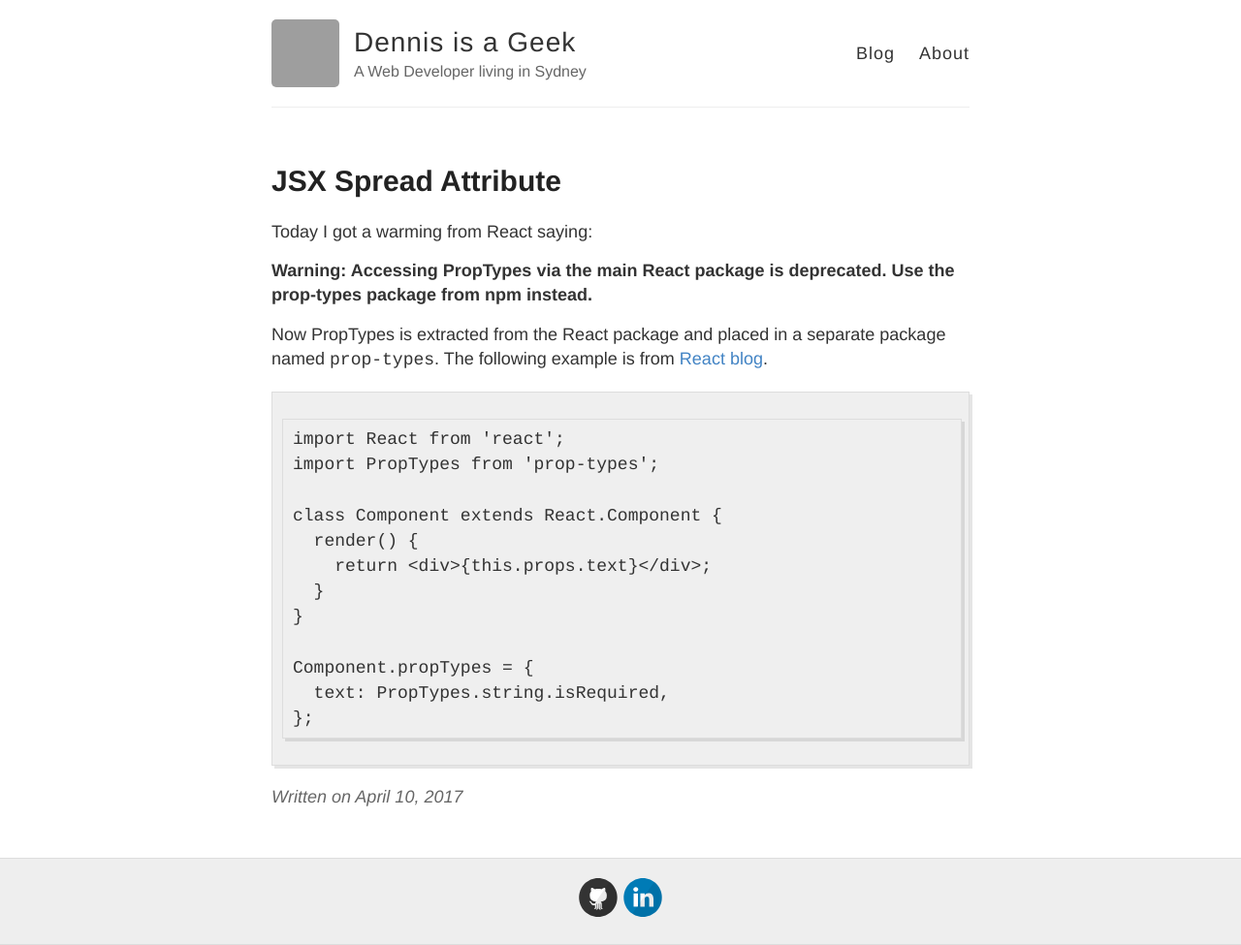
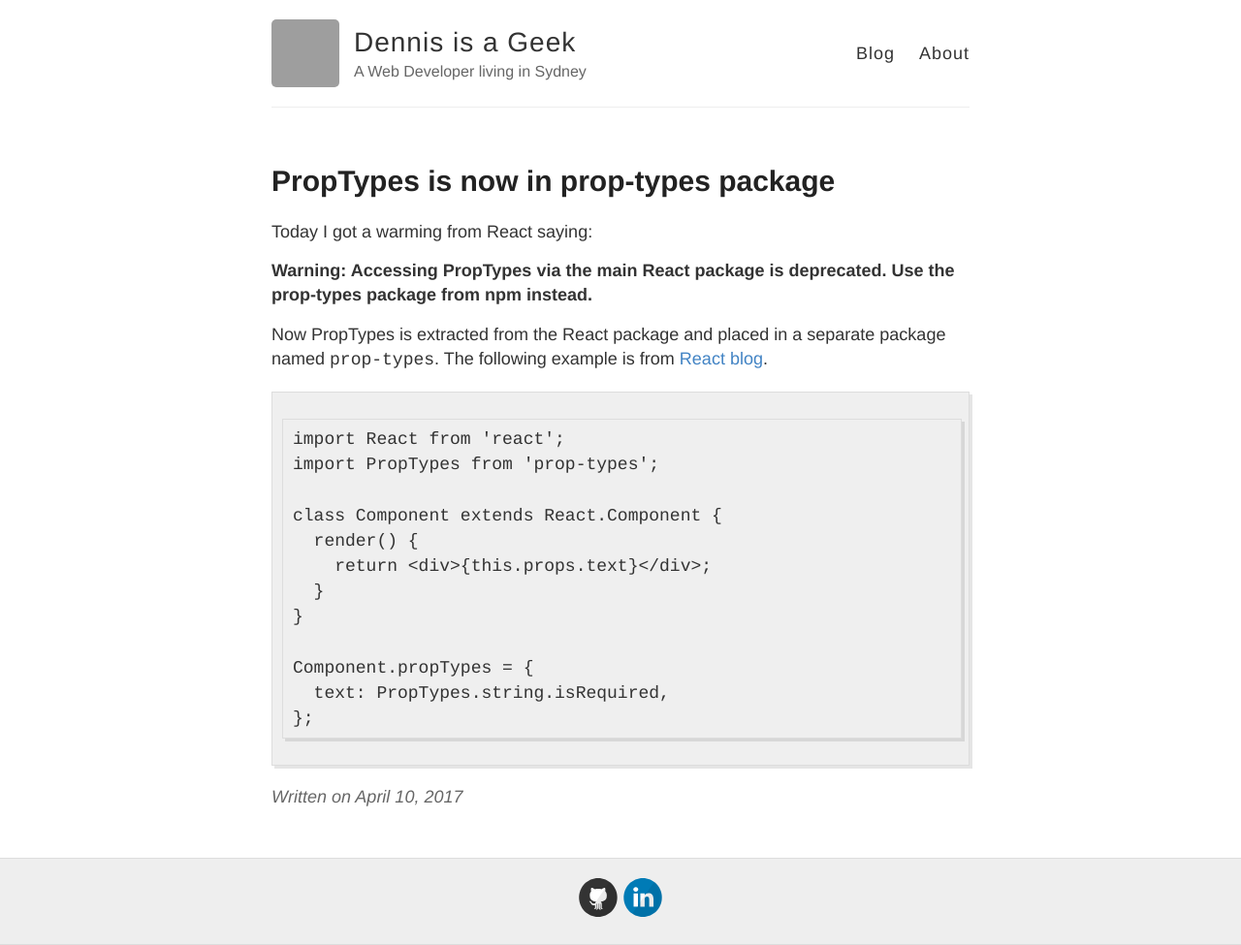
Before and after one commit to dennisXZX/dennisxzx.blog.github.io-deprecated, a Jekyll site: the page built from _posts/2017-4-10-PropTypes.md, in a window 1280 px wide. Shown: the whole page at 97% size. Built offline with Jekyll 4.4.1, drawn with Linux system fonts in a browser that asks for light colours; comment, search, counter and statistics services are not loaded; grey boxes are pictures that could not be loaded.

Commit message:
fixed title for PropTypes post

```diff
--- a/_posts/2017-4-10-PropTypes.md
+++ b/_posts/2017-4-10-PropTypes.md
@@ -1,6 +1,6 @@
 ---
 layout: post
-title: JSX Spread Attribute
+title: PropTypes is now in prop-types package
 ---
 
 Today I got a warming from React saying:
```
